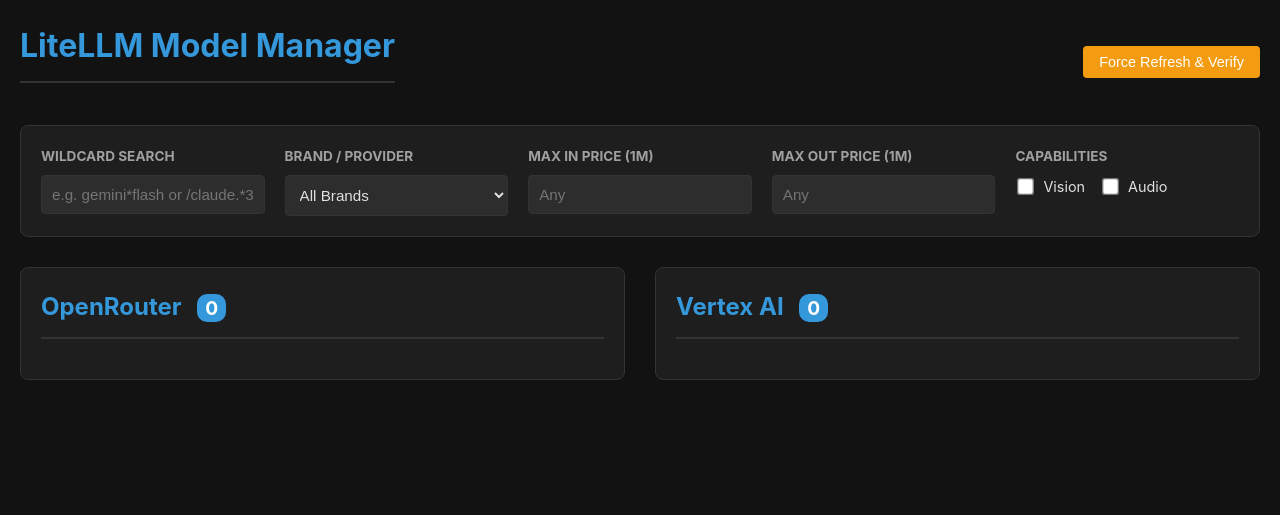
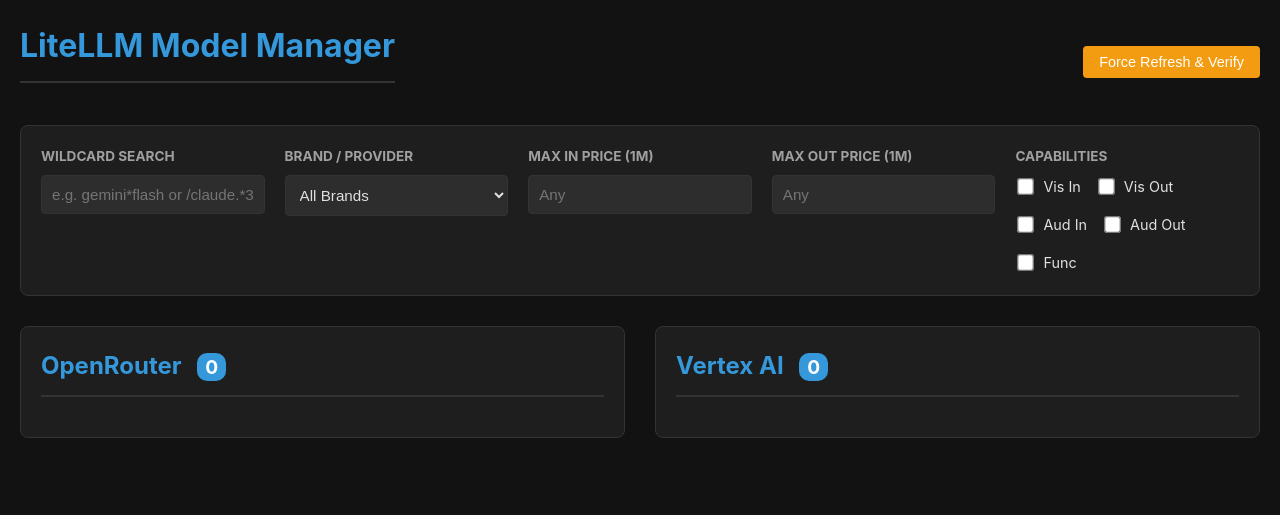
Before and after one commit to spelech/llmlite-modelmanager, a FastAPI app: page / in a window 1280 px wide. Shown: the top 515 px of the page. Run offline with FastAPI, Linux system fonts and the light colour scheme.

Commit message:
feat: implement granular capability filters (In/Out)

```diff
--- a/app/templates/index.html
+++ b/app/templates/index.html
@@ -211,8 +211,11 @@
         <div class="filter-group">
             <span class="filter-label">Capabilities</span>
             <div class="checkbox-group">
-                <label class="checkbox-item"><input type="checkbox" id="capImage" onchange="applyAllFilters()"> Vision</label>
-                <label class="checkbox-item"><input type="checkbox" id="capAudio" onchange="applyAllFilters()"> Audio</label>
+                <label class="checkbox-item"><input type="checkbox" id="capImageIn" onchange="applyAllFilters()"> Vis In</label>
+                <label class="checkbox-item"><input type="checkbox" id="capImageOut" onchange="applyAllFilters()"> Vis Out</label>
+                <label class="checkbox-item"><input type="checkbox" id="capAudioIn" onchange="applyAllFilters()"> Aud In</label>
+                <label class="checkbox-item"><input type="checkbox" id="capAudioOut" onchange="applyAllFilters()"> Aud Out</label>
+                <label class="checkbox-item"><input type="checkbox" id="capFunc" onchange="applyAllFilters()"> Func</label>
             </div>
         </div>
     </div>
@@ -230,8 +233,11 @@
                          data-price="{{ m.pricing.prompt_1m + m.pricing.completion_1m }}"
                          data-in-price="{{ m.pricing.prompt_1m }}"
                          data-out-price="{{ m.pricing.completion_1m }}"
-                         data-image="{{ 'true' if m.capabilities and m.capabilities.image_in else 'false' }}"
-                         data-audio="{{ 'true' if m.capabilities and m.capabilities.audio_in else 'false' }}"
+                         data-image-in="{{ 'true' if m.capabilities and m.capabilities.image_in else 'false' }}"
+                         data-image-out="{{ 'true' if m.capabilities and m.capabilities.image_out else 'false' }}"
+                         data-audio-in="{{ 'true' if m.capabilities and m.capabilities.audio_in else 'false' }}"
+                         data-audio-out="{{ 'true' if m.capabilities and m.capabilities.audio_out else 'false' }}"
+                         data-func="{{ 'true' if m.capabilities and m.capabilities.function_calling else 'false' }}"
                          id="item-{{ m.id | replace('/', '-') | replace('.', '-') }}">
                         <input type="checkbox" name="models" value="{{ m.id }}">
                         <div class="model-info">
@@ -272,8 +278,11 @@
                          data-price="{{ m.pricing.prompt_1m + m.pricing.completion_1m }}"
                          data-in-price="{{ m.pricing.prompt_1m }}"
                          data-out-price="{{ m.pricing.completion_1m }}"
-                         data-image="{{ 'true' if m.capabilities and m.capabilities.image_in else 'false' }}"
-                         data-audio="{{ 'true' if m.capabilities and m.capabilities.audio_in else 'false' }}"
+                         data-image-in="{{ 'true' if m.capabilities and m.capabilities.image_in else 'false' }}"
+                         data-image-out="{{ 'true' if m.capabilities and m.capabilities.image_out else 'false' }}"
+                         data-audio-in="{{ 'true' if m.capabilities and m.capabilities.audio_in else 'false' }}"
+                         data-audio-out="{{ 'true' if m.capabilities and m.capabilities.audio_out else 'false' }}"
+                         data-func="{{ 'true' if m.capabilities and m.capabilities.function_calling else 'false' }}"
                          id="item-{{ m.id | replace('/', '-') | replace('.', '-') }}">
                         <input type="checkbox" name="models" value="{{ m.id }}">
                         <div class="model-info">
@@ -323,8 +332,11 @@
             const brand = document.getElementById('brandFilter').value;
             const maxInPrice = parseFloat(document.getElementById('maxInPrice').value) || Infinity;
             const maxOutPrice = parseFloat(document.getElementById('maxOutPrice').value) || Infinity;
-            const vision = document.getElementById('capImage').checked;
-            const audio = document.getElementById('capAudio').checked;
+            const imgIn = document.getElementById('capImageIn').checked;
+            const imgOut = document.getElementById('capImageOut').checked;
+            const audIn = document.getElementById('capAudioIn').checked;
+            const audOut = document.getElementById('capAudioOut').checked;
+            const func = document.getElementById('capFunc').checked;
 
             // Prepare Wildcard/Regex
             let regex = null;
@@ -348,8 +360,11 @@
                 const iBrand = item.dataset.brand;
                 const iInPrice = parseFloat(item.dataset.inPrice);
                 const iOutPrice = parseFloat(item.dataset.outPrice);
-                const iVision = item.dataset.image === 'true';
-                const iAudio = item.dataset.audio === 'true';
+                const iImgIn = item.dataset.imageIn === 'true';
+                const iImgOut = item.dataset.imageOut === 'true';
+                const iAudIn = item.dataset.audioIn === 'true';
+                const iAudOut = item.dataset.audioOut === 'true';
+                const iFunc = item.dataset.func === 'true';
 
                 let visible = true;
 
@@ -364,8 +379,11 @@
                 if (visible && brand !== 'all' && iBrand !== brand) visible = false;
                 if (visible && iInPrice > maxInPrice) visible = false;
                 if (visible && iOutPrice > maxOutPrice) visible = false;
-                if (visible && vision && !iVision) visible = false;
-                if (visible && audio && !iAudio) visible = false;
+                if (visible && imgIn && !iImgIn) visible = false;
+                if (visible && imgOut && !iImgOut) visible = false;
+                if (visible && audIn && !iAudIn) visible = false;
+                if (visible && audOut && !iAudOut) visible = false;
+                if (visible && func && !iFunc) visible = false;
 
                 item.style.display = visible ? 'flex' : 'none';
 
```
